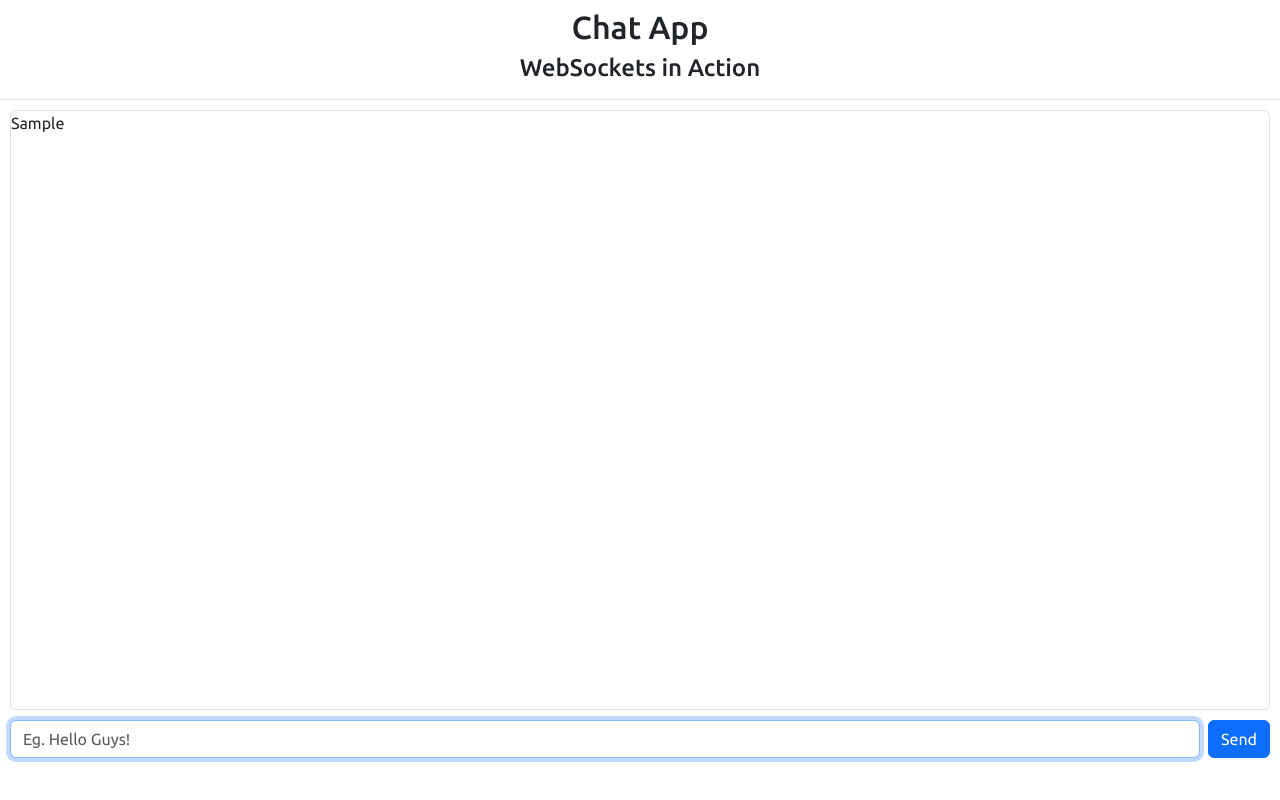
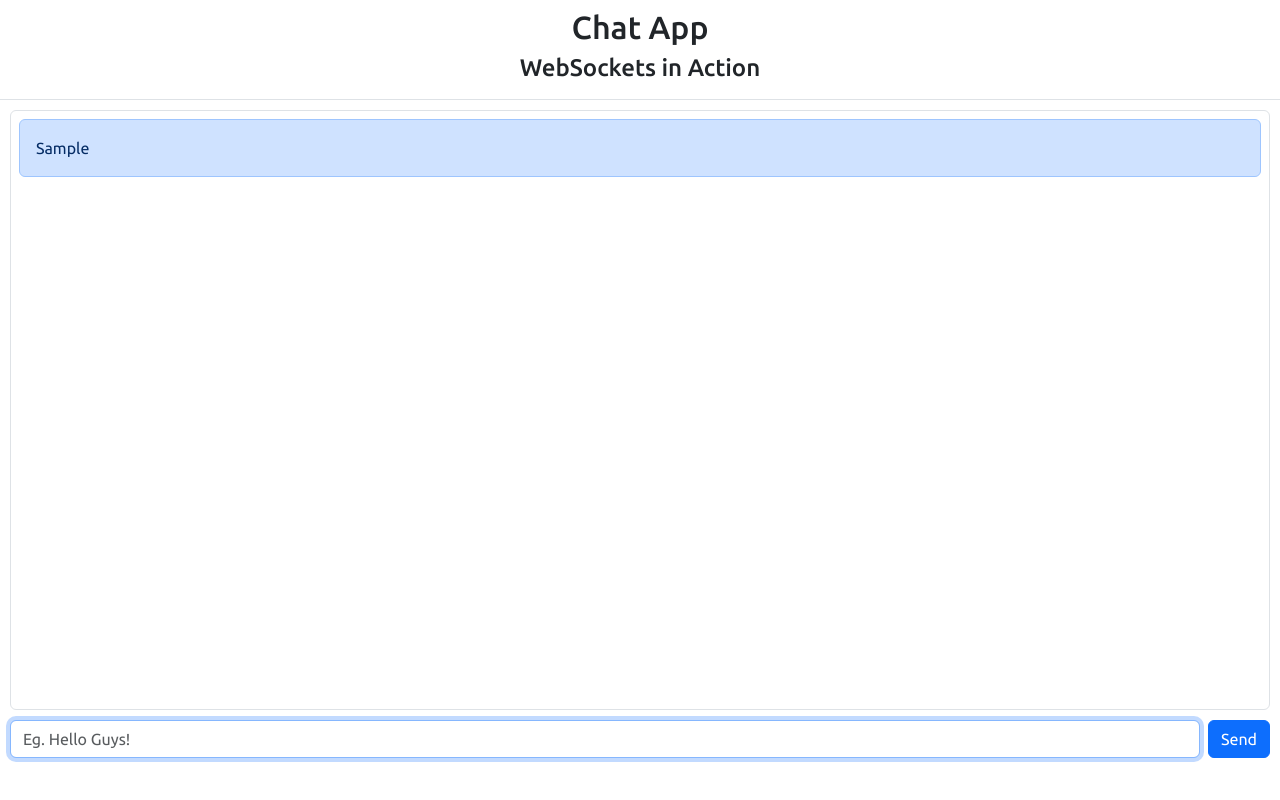
Before and after one commit to Ajan-DEP11/websockets, a website built with Parcel: page front-end/src/index.html in a window 1280 px wide. Both pictures are taken after typing "Sample" into the empty fields and a click on the button "Send". Built offline with nearby package versions, Linux system fonts and the light colour scheme; files whose address does not match are found by name.

Commit message:
Update styles

```diff
--- a/front-end/src/css/main.css
+++ b/front-end/src/css/main.css
@@ -9,7 +9,6 @@ main {
 
 #output {
     height: calc(100vh - 200px);
-    border: 1px solid black;
     margin-bottom: 10px;
     overflow-x: hidden;
     overflow-y: auto;
--- a/front-end/src/index.html
+++ b/front-end/src/index.html
@@ -18,7 +18,7 @@
         <h4>WebSockets in Action</h4>
     </header>
     <main>
-        <div class="border rounded" id="output"></div>
+        <div class="border rounded p-2" id="output"></div>
         <form action="javascript:void(0)" class="d-flex gap-2">
             <input class="form-control" id="txt-message" type="text" placeholder="Eg. Hello Guys!">
             <button class="btn btn-primary" id="btn-send">Send</button>
--- a/front-end/src/js/main.js
+++ b/front-end/src/js/main.js
@@ -26,6 +26,7 @@ btnSendElm.addEventListener('click', ()=> {
 
 function addChatMessageRecord(message){
     const messageElm = document.createElement('div');
+    messageElm.classList.add('alert', 'alert-primary')
     outputElm.append(messageElm);
     messageElm.innerText = message;
 }
```
